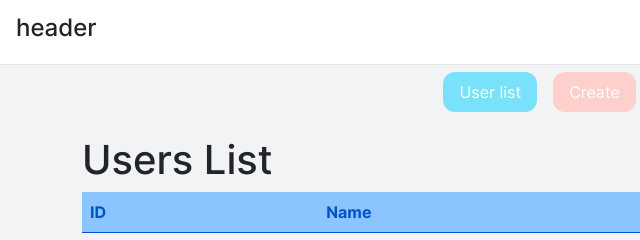
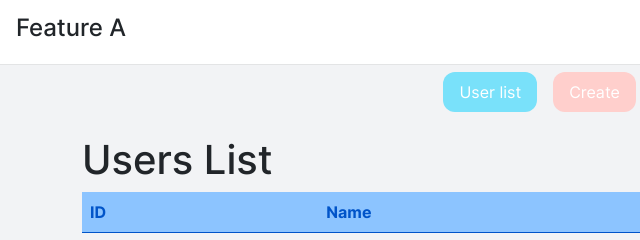
Before and after one commit to zarzarkyawzin/js-users, a website built with webpack: page index.html in a window 1280 px wide. Shown: the full height of the page, 0-640 px from the left. Built offline with nearby package versions, Linux system fonts and the light colour scheme; no server answers.

Commit message:
Revert "Revert "Merge pull request #1 from zarzarkyawzin/feat/a""
This reverts commit 74f1b3c132d032ca2a4cad18d29233ef85744fa7.

```diff
--- a/index.html
+++ b/index.html
@@ -8,7 +8,7 @@
     </head>
     <body class="bg-s20">
         <div class="d-flex align-items-center bg-s0 header">
-            <h4>header</h4>
+            <h4>Feature A</h4>
         </div>
         <div id="app"></div>
         <div class="d-flex justify-content-center my-2">
```
